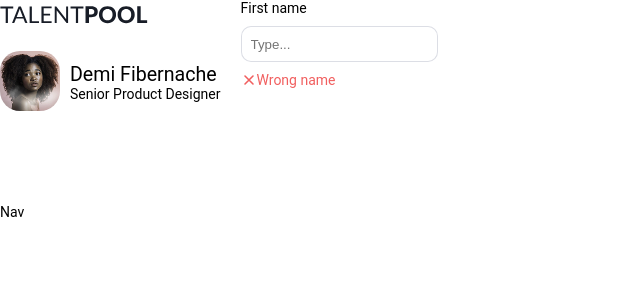
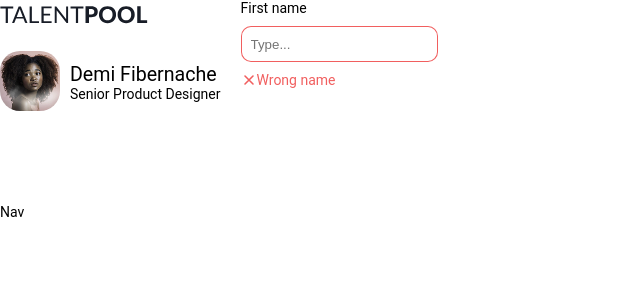
Before and after one commit to Maranaho/talentpool, a React (Vite) app: page / in a window 1280 px wide. Shown: the top 300 px of the page, without its empty margins (0-640 px from the left). Built offline with nearby package versions, Linux system fonts and the light colour scheme.

Commit message:
Error state on Input

```diff
--- a/src/components/Input/Input.module.scss
+++ b/src/components/Input/Input.module.scss
@@ -14,6 +14,7 @@
     &:hover { box-shadow: 0 0 0 1px $inputBorderHover inset }
     &:focus-within,
     &.focus { box-shadow: 0 0 0 2px $ocean inset }
+    &.hasError { box-shadow: 0 0 0 1px $error inset }
   }
   &:disabled {
     opacity: .3;
--- a/src/components/Input/Input.tsx
+++ b/src/components/Input/Input.tsx
@@ -8,17 +8,19 @@ export interface InputProps {
   onChange: OnChange
   placeholder?:string
   disabled?:boolean
+  error?:string
 }
 export const Input:FC<InputProps> = ({
   value,
   placeholder = "Type...",
   onChange,
   disabled,
+  error,
 }) => {
 
   return (
   <article
-    className={styles.Input}
+    className={`${styles.Input} ${error?styles.hasError:""}`}
   >
      <input
       placeholder={placeholder}
--- a/src/components/TextField/TextField.tsx
+++ b/src/components/TextField/TextField.tsx
@@ -7,7 +7,6 @@ import styles from "./TextField.module.scss"
 
 interface TextFieldProps extends InputProps {
   label:string
-  error?:string
 }
 export const TextField:FC<TextFieldProps> = ({
   label,
@@ -16,9 +15,9 @@ export const TextField:FC<TextFieldProps> = ({
 }) => {
 
   return (
-    <section className={styles.TextField}>
+    <section className={`${styles.TextField}`}>
       <Font>{label}</Font>
-      <Input {...rest} />
+      <Input {...rest} error={error}/>
       {error&&<ErrorMsg error={error}/>}
     </section>
   )
```
